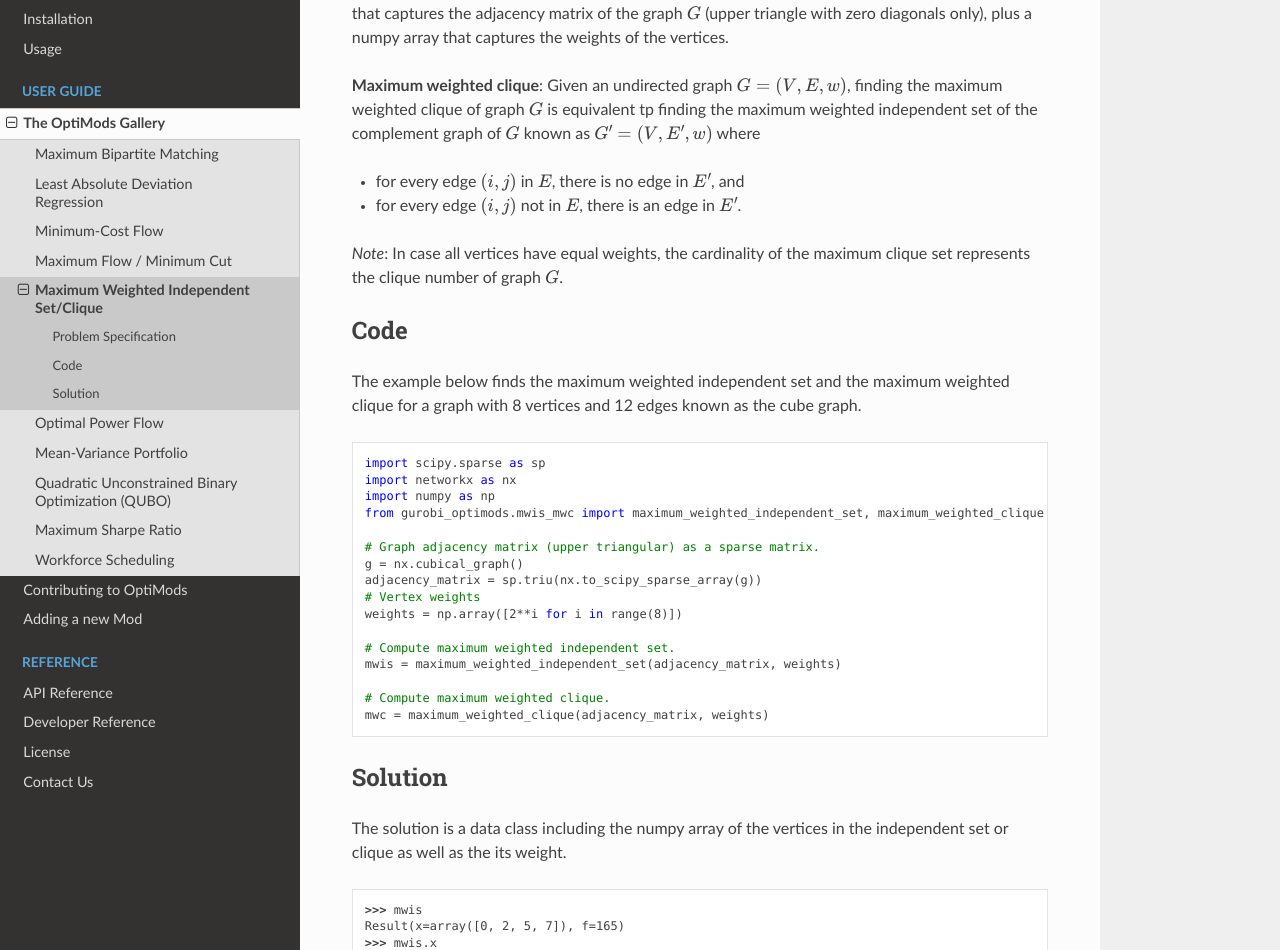
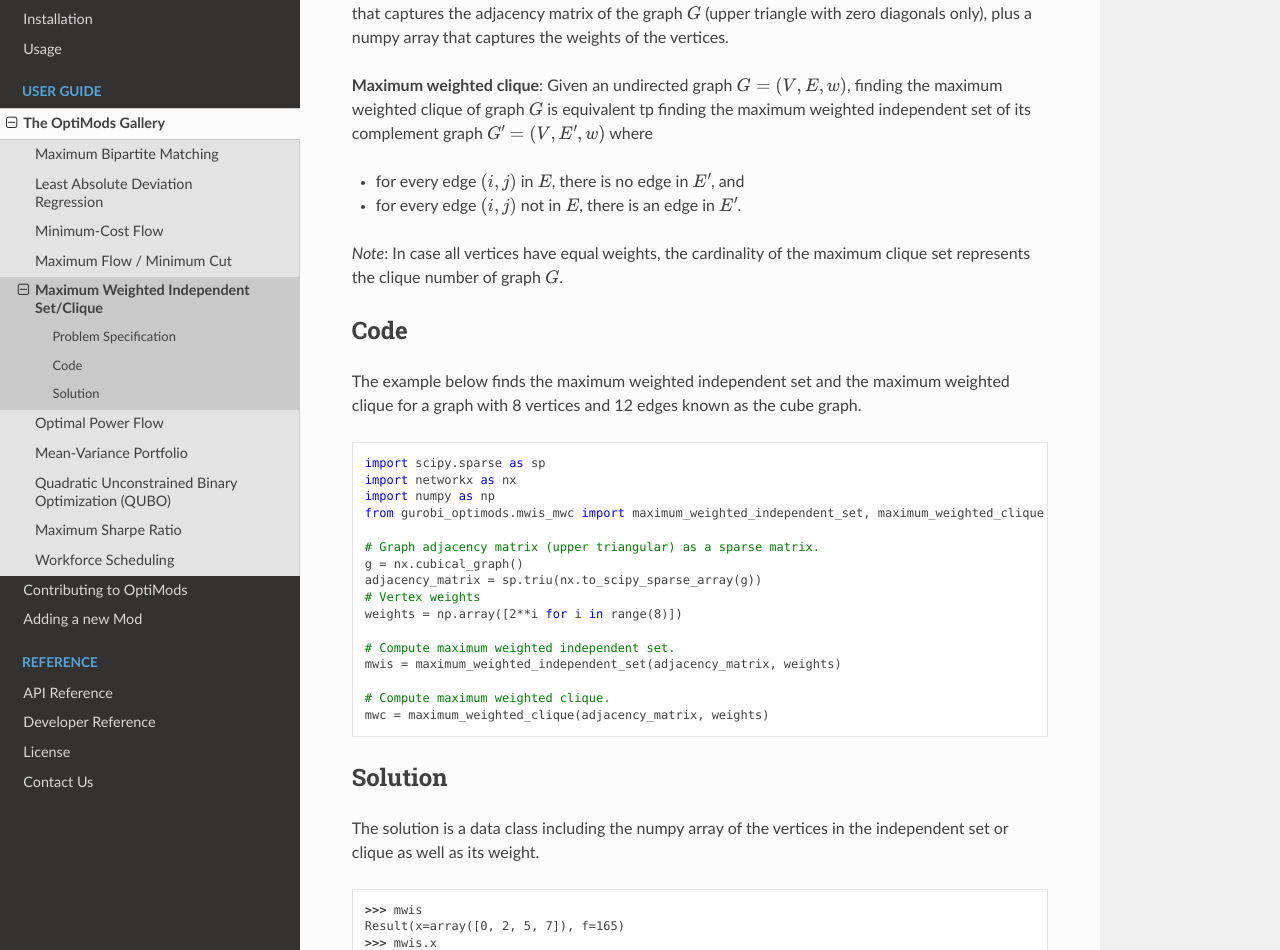
Before and after one commit to Gurobi/gurobi-optimods, a Sphinx documentation site: the page built from docs/source/mods/mwis_mwc.rst, in a window 1280 px wide and 1400 px high, scrolled down 1027 px. Shown: the part 158-1108 px from the top of the window. Built offline with Sphinx 7.4.7 and the Read the Docs theme 2.0.0, drawn with Linux system fonts in a browser that asks for light colours; cross-references to code outside the pages are shown as plain code.

Commit message:
minor fixes

```diff
--- a/docs/source/mods/mwis_mwc.rst
+++ b/docs/source/mods/mwis_mwc.rst
@@ -77,8 +77,8 @@ numpy array that captures the weights of the vertices.
 
 **Maximum weighted clique**: Given an undirected graph :math:`G = (V, E, w)`, finding
 the maximum weighted clique of graph :math:`G` is equivalent tp finding the
-maximum weighted independent set of the complement graph of :math:`G` known
-as :math:`G^{\prime} = (V, E^{\prime}, w)` where
+maximum weighted independent set of its complement graph
+:math:`G^{\prime} = (V, E^{\prime}, w)` where
 
 * for every edge :math:`(i, j)` in :math:`E`, there is no edge in :math:`E^{\prime}`, and
 * for every edge :math:`(i, j)` not in :math:`E`, there is an edge in :math:`E^{\prime}`.
@@ -125,7 +125,7 @@ Solution
 --------
 
 The solution is a data class including the numpy array of the vertices in the
-independent set or clique as well as the its weight.
+independent set or clique as well as its weight.
 
 .. doctest:: mwis_mwc
     :options: +NORMALIZE_WHITESPACE
```
